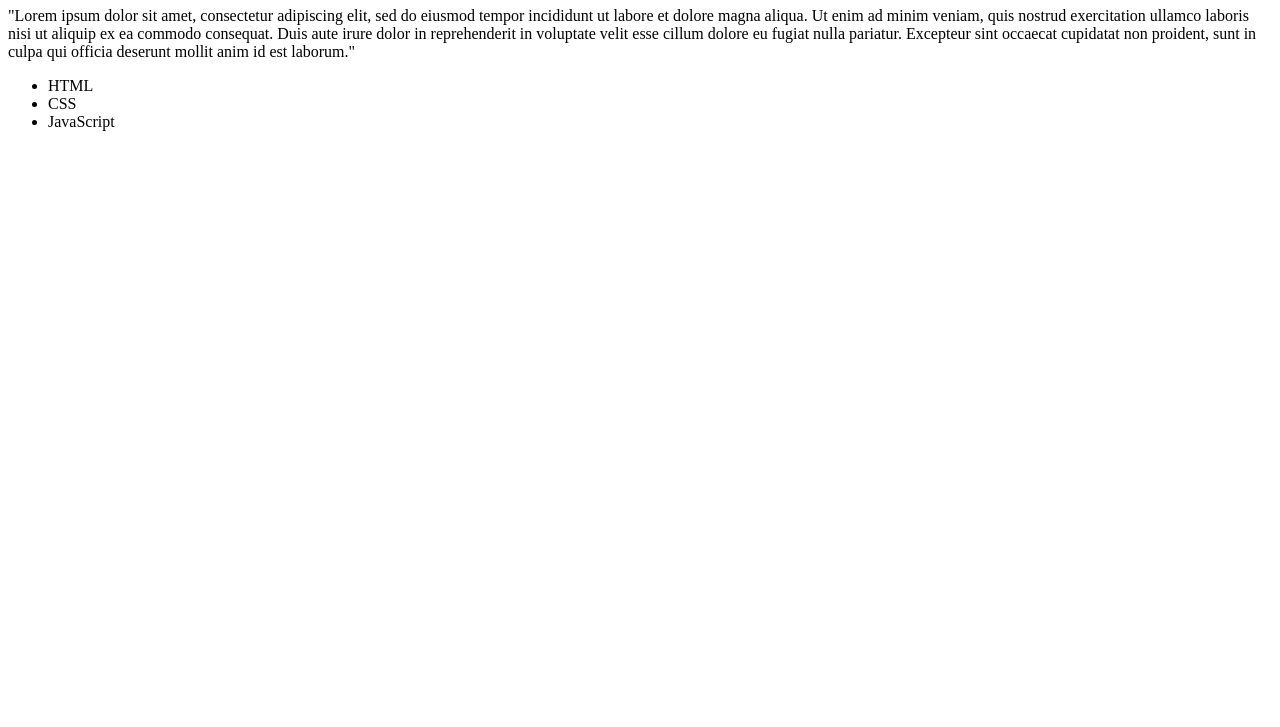
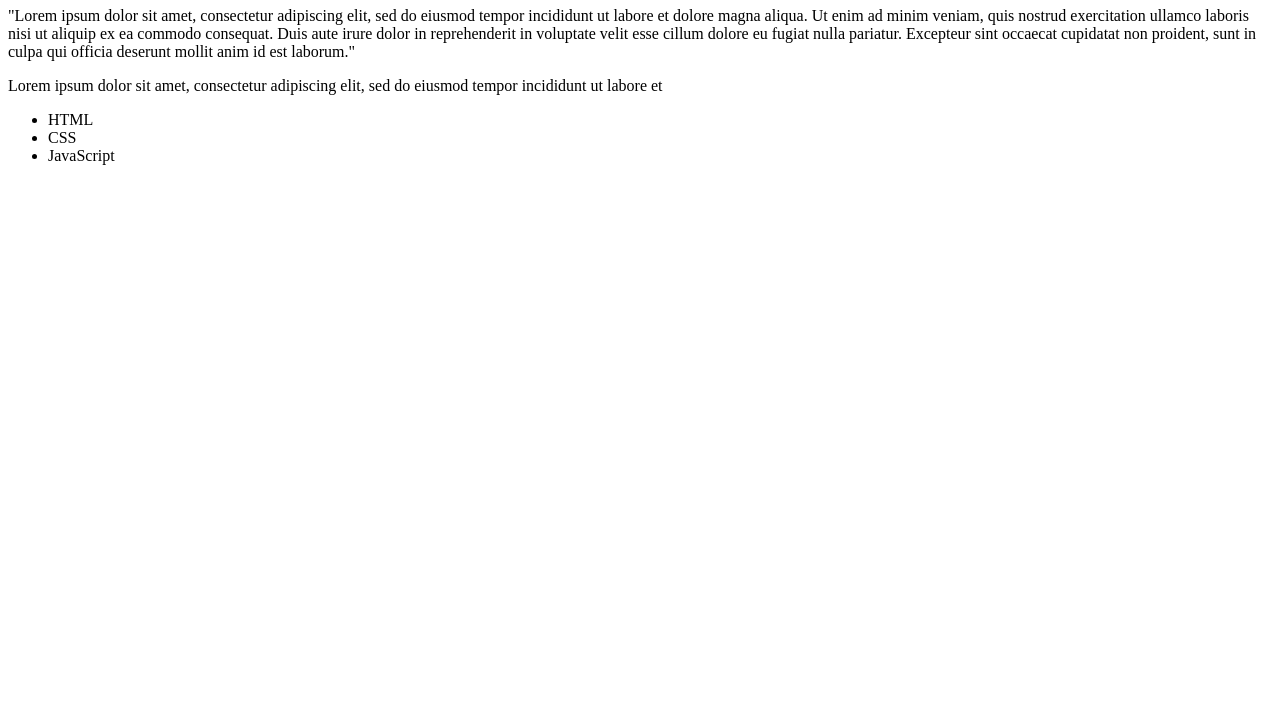
Before and after one commit to Envy235/assignment, a plain HTML site: page index.html.html in a window 1280 px wide. Shown: the part 73-800 px from the top of the page. Drawn offline with Linux system fonts and the light colour scheme.

Commit message:
New Paragraph Added

```diff
--- a/index.html.html
+++ b/index.html.html
@@ -7,6 +7,7 @@
 <body>
   <h1> Lorem Ipsum </h1>
   <p>"Lorem ipsum dolor sit amet, consectetur adipiscing elit, sed do eiusmod tempor incididunt ut labore et dolore magna aliqua. Ut enim ad minim veniam, quis nostrud exercitation ullamco laboris nisi ut aliquip ex ea commodo consequat. Duis aute irure dolor in reprehenderit in voluptate velit esse cillum dolore eu fugiat nulla pariatur. Excepteur sint occaecat cupidatat non proident, sunt in culpa qui officia deserunt mollit anim id est laborum."</p>
+  <p> Lorem ipsum dolor sit amet, consectetur adipiscing elit, sed do eiusmod tempor incididunt ut labore et </p>
   <ul>
   <li> HTML </li>
   <li> CSS </li>
```
